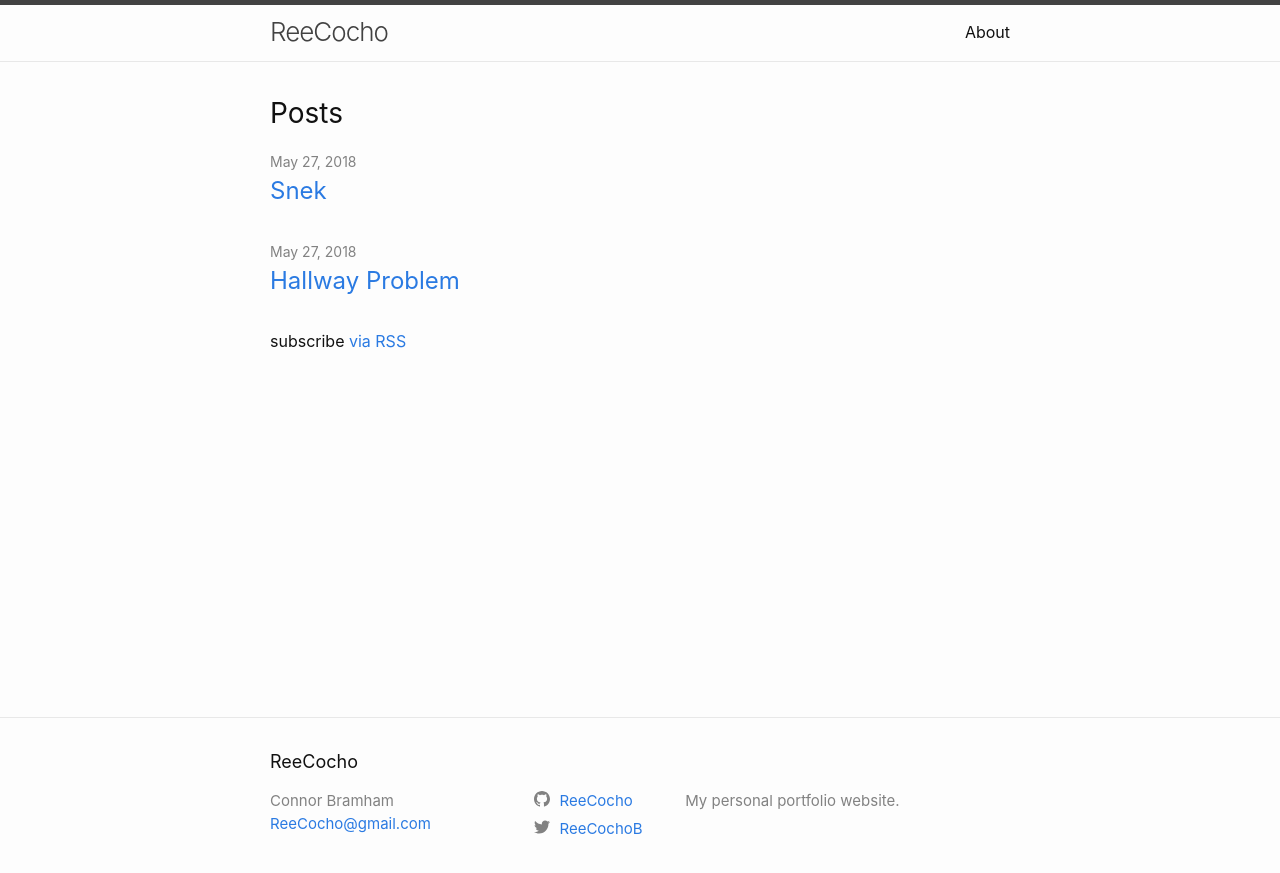
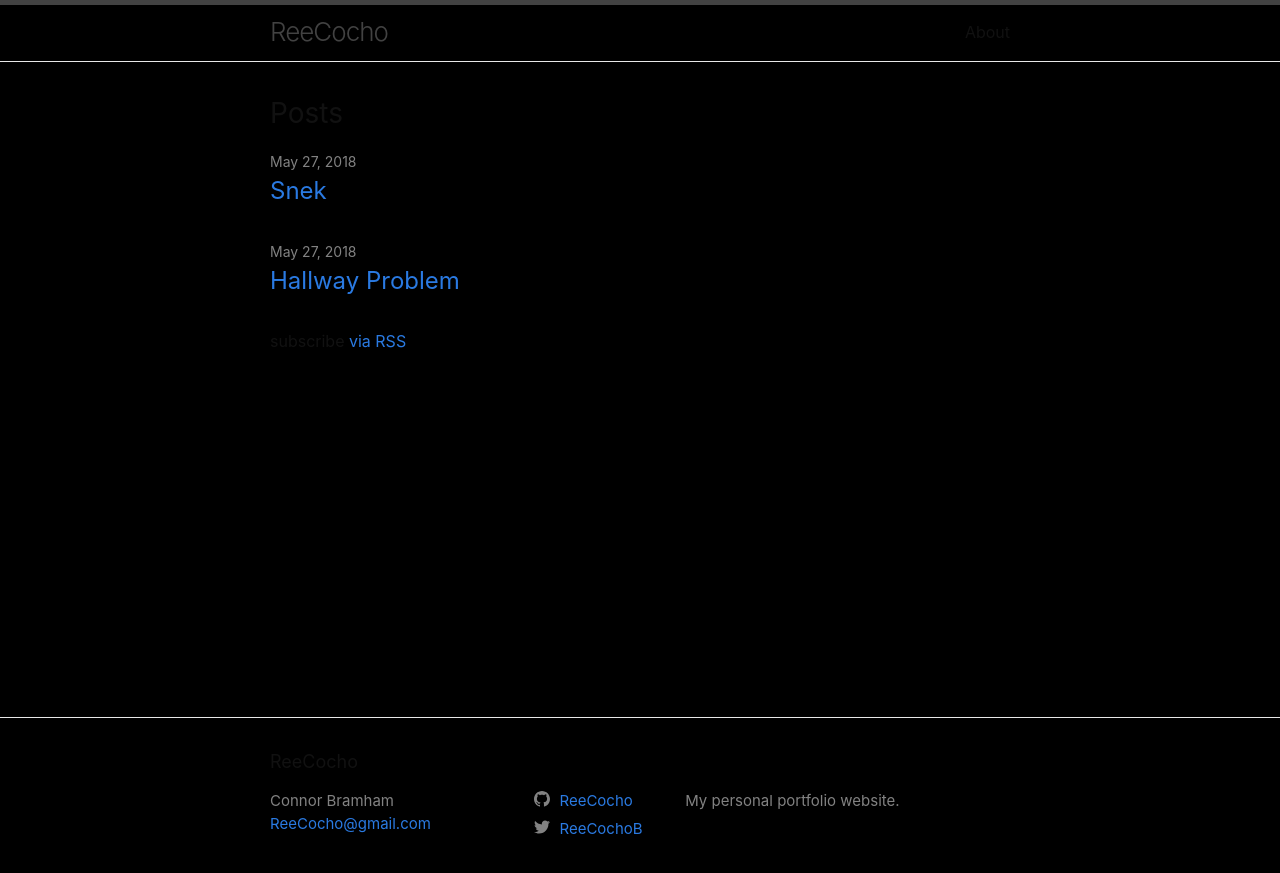
Before and after one commit to ReeCocho/reecocho.github.io, a Jekyll site: the page built from index.md, in a window 1280 px wide. Shown: the top 873 px of the page. Built offline with Jekyll 4.4.1, drawn with Linux system fonts in a browser that asks for light colours.

Commit message:
Changed background color.

```diff
--- a/_sass/minima.scss
+++ b/_sass/minima.scss
@@ -11,7 +11,7 @@ $base-line-height: 1.5 !default;
 $spacing-unit:     30px !default;
 
 $text-color:       #111 !default;
-$background-color: #fdfdfd !default;
+$background-color: #000000 !default;
 $brand-color:      #2a7ae2 !default;
 
 $grey-color:       #828282 !default;
```
